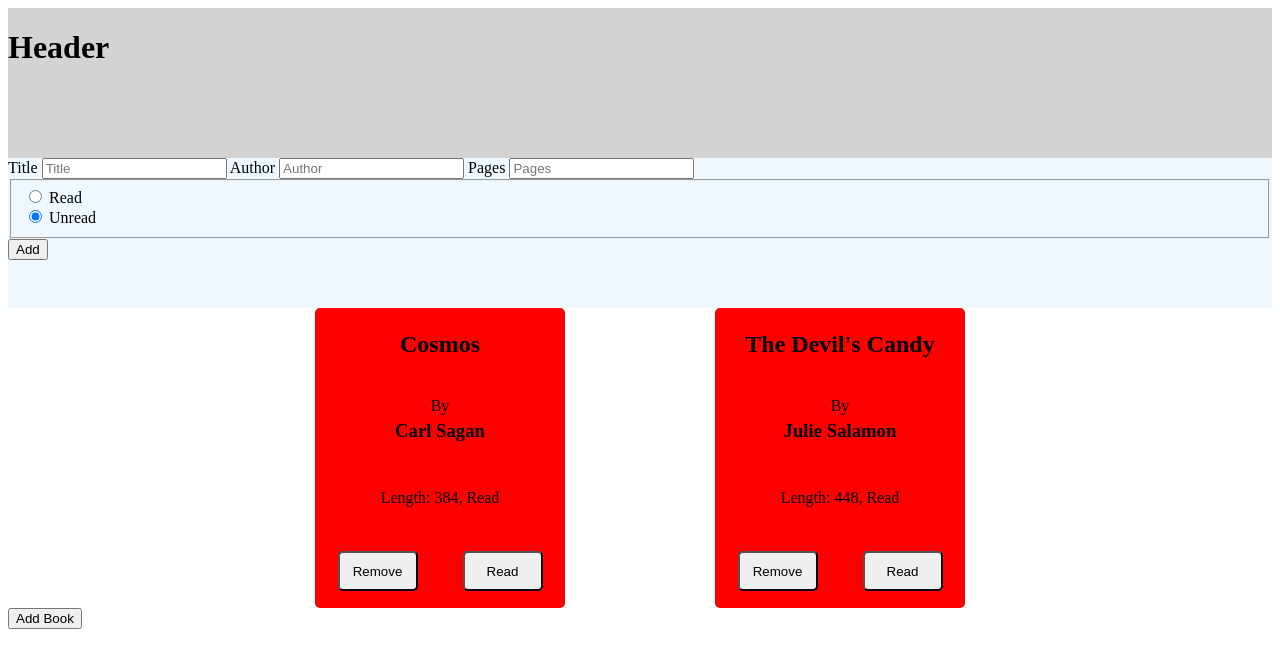
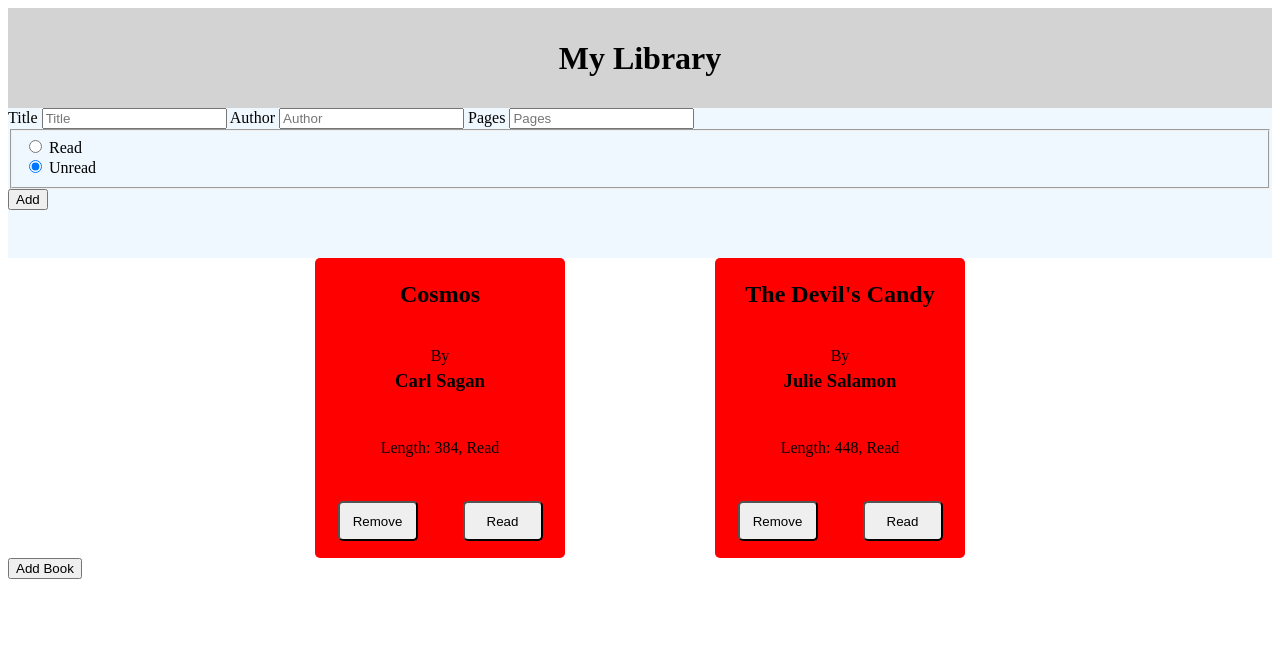
Before and after one commit to Jfoti64/Library, a plain HTML site: page index.html in a window 1280 px wide. Drawn offline with Linux system fonts and the light colour scheme.

Commit message:
Center and correct header text.

```diff
--- a/index.html
+++ b/index.html
@@ -9,8 +9,8 @@
 </head>
 <body>
     <div class="container">
-        <div class="header">
-            <h1>Header</h1>
+        <div id="header">
+            <h1>My Library</h1>
         </div>
         <div id="addBooksRow">
             <form action="" id="myForm">
--- a/style.css
+++ b/style.css
@@ -1,11 +1,12 @@
 .container {
     display: grid;
     grid-template-columns: 1fr;
-    grid-template-rows: 150px 150px minmax(300px, 1fr) 50px;
+    grid-template-rows: 100px 150px minmax(300px, 1fr) 50px;
   }
 
-.header {
+#header {
     background-color: lightgray;
+    display: grid;
 }
 
 #addBooksRow {
@@ -61,3 +62,7 @@
     height: 40px;
     place-self: center;
 }
+
+#header h1 {
+    place-self: center;
+}
```
